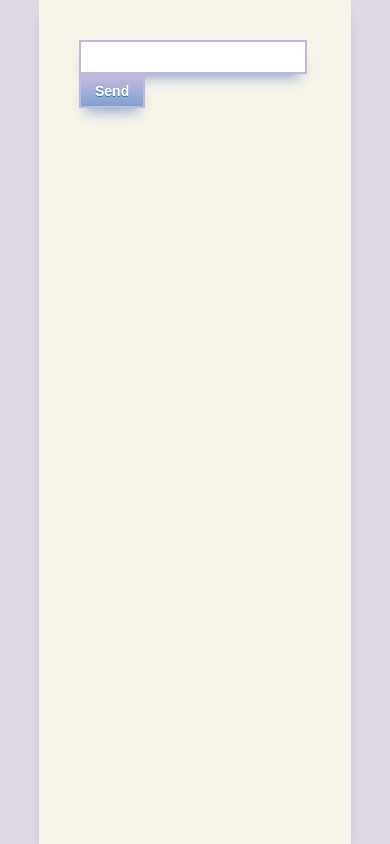
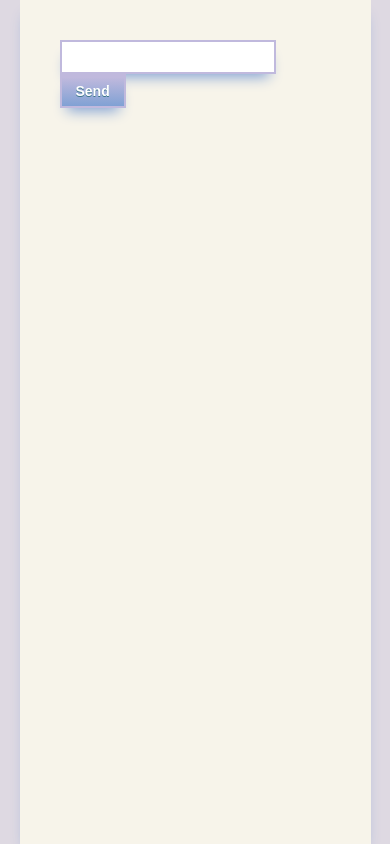
Before and after one commit to effel/react-github-search, a React (Create React App) app: page / in a window 390 px wide. Built offline with nearby package versions, Linux system fonts and the light colour scheme.

Commit message:
final structure

```diff
--- a/src/components/App.css
+++ b/src/components/App.css
@@ -7,8 +7,8 @@
 }
 .app {
     display: flex;
-    min-width: 100em;
-    max-width: 80%;
+    min-width: 80%;
+    max-width: 100em;
     min-height: 100vh;
     padding: 4em 4em 0;
     flex-direction: column;
@@ -18,6 +18,7 @@
 }
 @media (max-width:1100px) {
     .app {
-        min-width: 0;
+        max-width: 90%;
+        width: inherit;
     }
 }
--- a/src/containers/RepItemsList.js
+++ b/src/containers/RepItemsList.js
@@ -27,8 +27,8 @@ let RepItemsList = ({userList, hasError}) => {
 
     return (
         userList ?
-        userList.length > 0 ? <UserListHtml/> : <UserListEmptyHtml/>
-        : hasError ? <UserListErrorHtml/> : null
+        userList.length > 0 ? <UserListHtml/> : hasError ? <UserListErrorHtml/> : <UserListEmptyHtml/>
+        : null
     );
 };
 RepItemsList.propTypes = {
--- /dev/null
+++ b/src/containers/SearchUserForm.css
@@ -0,0 +1,4 @@
+.search-form input {
+    width: 80%;
+    max-width: 40em;
+}
--- a/src/containers/SearchUserForm.js
+++ b/src/containers/SearchUserForm.js
@@ -1,6 +1,7 @@
 import React from 'react';
 import { connect } from 'react-redux';
 import { setUserName, getUserReps } from '../actions';
+import './SearchUserForm.css';
 
 let SearchUserForm = ({setUserName, getUserReps}) => {
     return (
--- a/src/sagas/index.js
+++ b/src/sagas/index.js
@@ -1,20 +1,15 @@
 import { call, put, all, takeLatest, select } from 'redux-saga/effects';
 import { foldersReceived, setError } from '../actions';
-
-async function fetchFolders(userDataVal) {
-    let githubResponse = await fetch(`https://api.github.com/users/${userDataVal}/repos`);
-    return githubResponse.json();
-}
 
 function* fetchGithubFolders() {
     try {
         const userData = yield select();
-        const responseResult = yield call(fetchFolders(userData.value));
-        if (Array.isArray(responseResult)) {
-            yield put(foldersReceived(responseResult));
-        } else {
-            yield put(setError());
+        async function fetchFolders() {
+            let githubResponse = await fetch(`https://api.github.com/users/${userData.value}/repos`);
+            return githubResponse.json();
         }
+        const responseResult = yield call(fetchFolders);
+        yield put(foldersReceived(responseResult));
     }
     catch (e) {
         yield put(setError());
```
